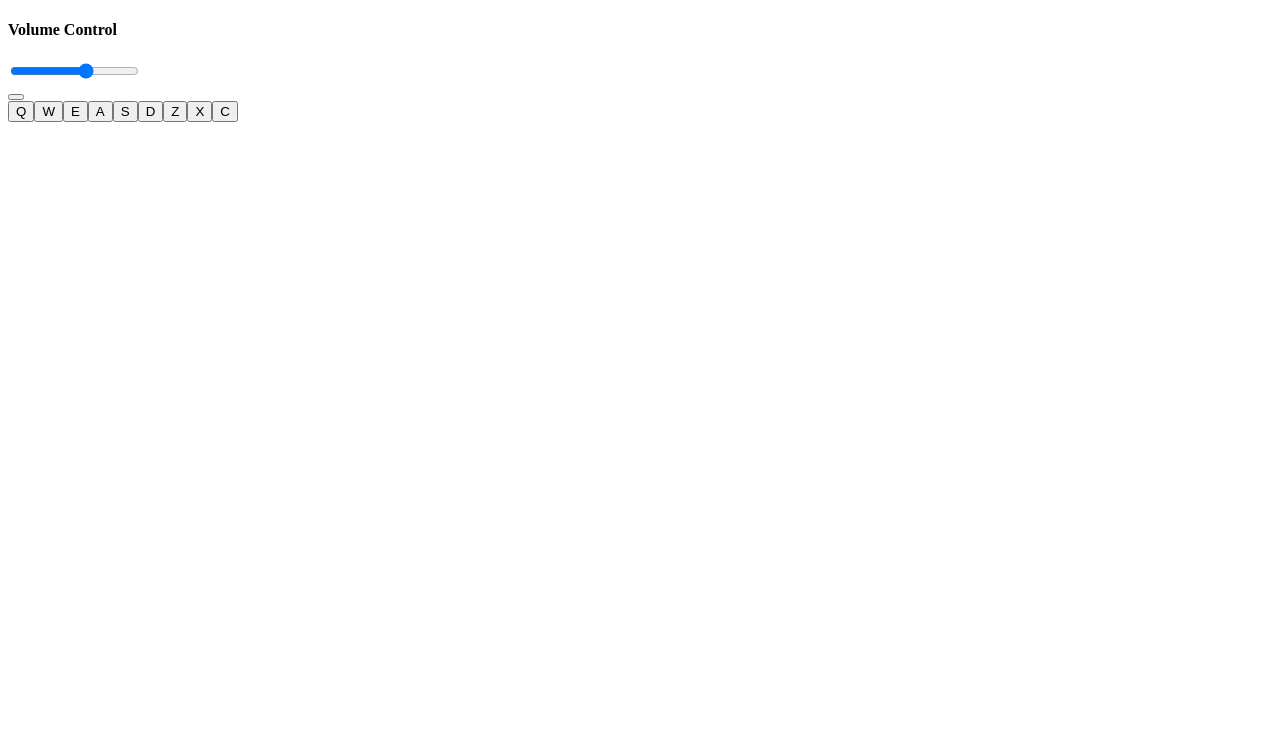
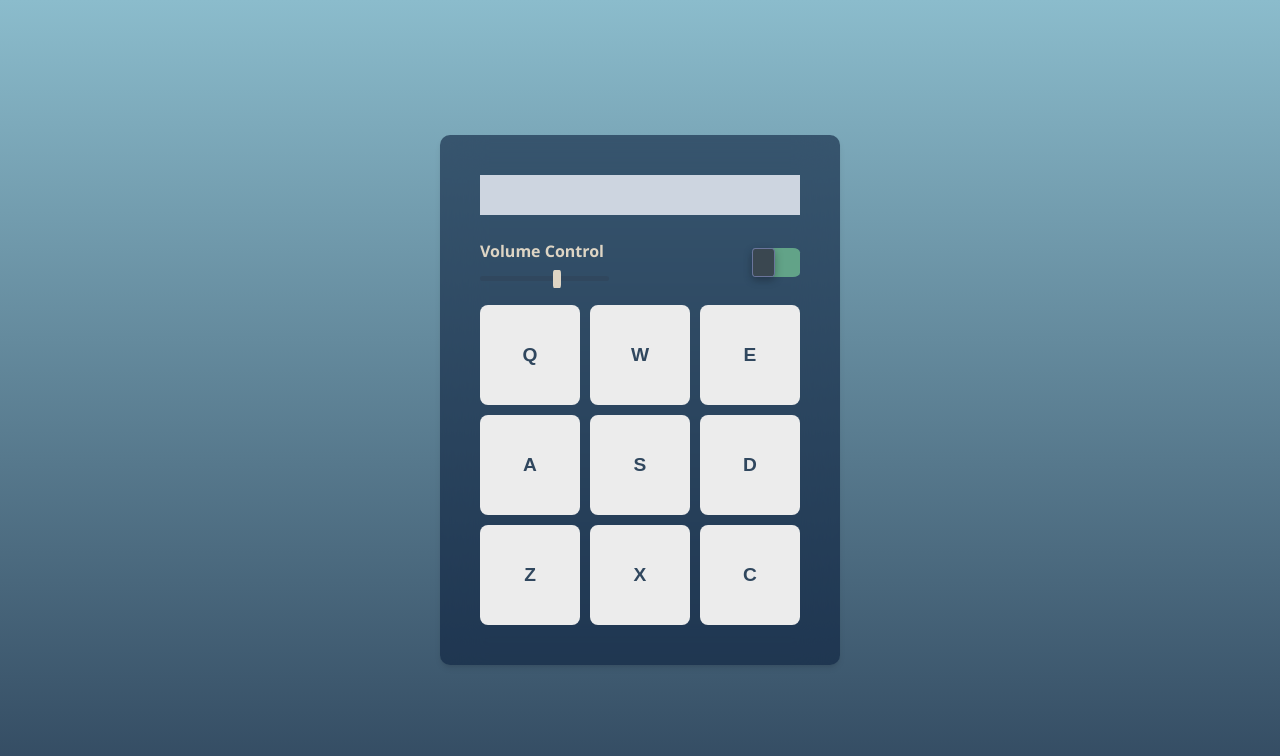
Before and after one commit to orlandoalvareza/drum-machine, a React (Create React App) app: page / in a window 1280 px wide. Shown: the top 756 px of the page. Built offline with nearby package versions, Linux system fonts and the light colour scheme.

Commit message:
added styles

```diff
--- /dev/null
+++ b/src/App.css
@@ -0,0 +1,119 @@
+* {
+  padding: 0;
+  margin: 0;
+  box-sizing: border-box;
+  text-decoration: none;
+}
+
+.App {
+  display: grid;
+  justify-content: center;
+  align-items: center;
+  background: linear-gradient(0deg, #30475e, #8bbccc);
+  height: 100vh;
+}
+
+#drum-machine {
+  background-color: rgba(10, 30, 60, 0.6);
+  padding: 40px;
+  box-shadow: rgba(0, 0, 0, 0.1) 0px 4px 6px -1px,
+    rgba(0, 0, 0, 0.06) 0px 2px 4px -1px;
+  border-radius: 10px;
+  backdrop-filter: blur(20px);
+}
+
+#display {
+  font-family: Georgia, serif;
+  font-size: 1.4rem;
+  font-weight: bold;
+  color: #222831;
+  background-color: #cdd5e0;
+  text-align: center;
+  height: 40px;
+  margin-bottom: 25px;
+  padding: 10px 0;
+}
+
+.controls-container {
+  display: flex;
+  justify-content: space-between;
+  margin-bottom: 20px;
+}
+
+#volume-header {
+  font-family: 'Segoe UI', Tahoma;
+  color: #ded5c4;
+  padding: 0 0 5px;
+}
+
+input[type='range'] {
+  -webkit-appearance: none;
+  height: 5px;
+  background: #30475e;
+  border-radius: 5px;
+}
+
+input[type='range']::-webkit-slider-thumb {
+  -webkit-appearance: none;
+  height: 18px;
+  width: 8px;
+  border-radius: 20%;
+  background: #ded5c4;
+  cursor: pointer;
+}
+
+#power-container {
+  width: 15%;
+  margin: 8px 0;
+  border-radius: 15%;
+}
+
+.power-container-off {
+  background-color: #b42b3f;
+}
+
+.power-container-on {
+  background-color: #62a388;
+}
+
+#power-button {
+  font-size: 1.1rem;
+  background-color: #3a4750;
+  height: 100%;
+  width: 48%;
+  border: 1px solid #6a759b;
+  border-radius: 15%;
+  cursor: pointer;
+  box-shadow: rgba(0, 0, 0, 0.3) 0px 3px 8px;
+}
+
+.power-button-off {
+  float: right;
+}
+
+.power-button-on {
+  float: left;
+}
+
+.pad-bank {
+  display: grid;
+  grid-template-columns: repeat(3, 1fr);
+  gap: 10px;
+}
+
+.drum-pad {
+  font-size: 1.2rem;
+  font-weight: bold;
+  color: #30475e;
+  background-color: #ececec;
+  width: 100px;
+  height: 100px;
+  border: none;
+  border-radius: 8px;
+  cursor: pointer;
+}
+
+.drum-pad:hover {
+  color: #ececec;
+  background-color: #89a4c7;
+}
--- a/src/App.js
+++ b/src/App.js
@@ -1,4 +1,6 @@
 import { useState } from 'react';
+
+import './App.css';
 
 function App() {
   const [display, setDisplay] = useState('');
```
